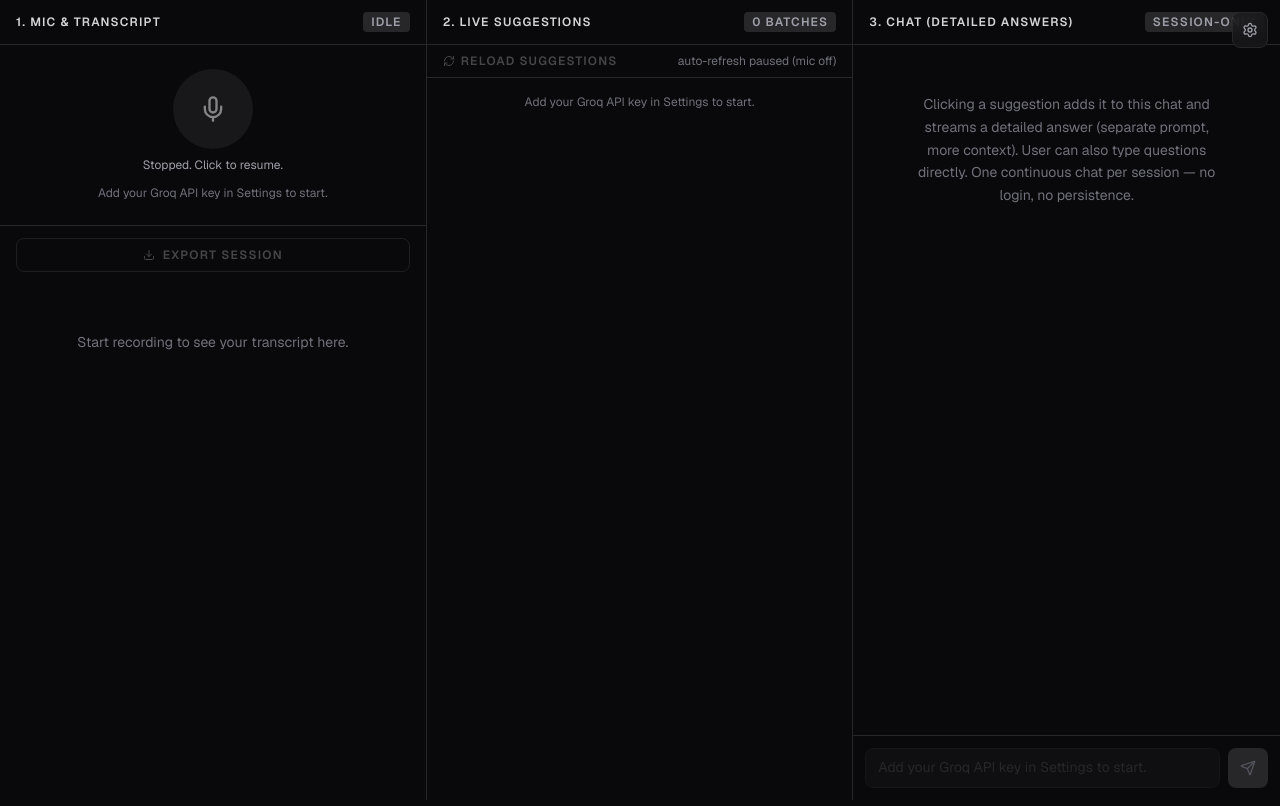
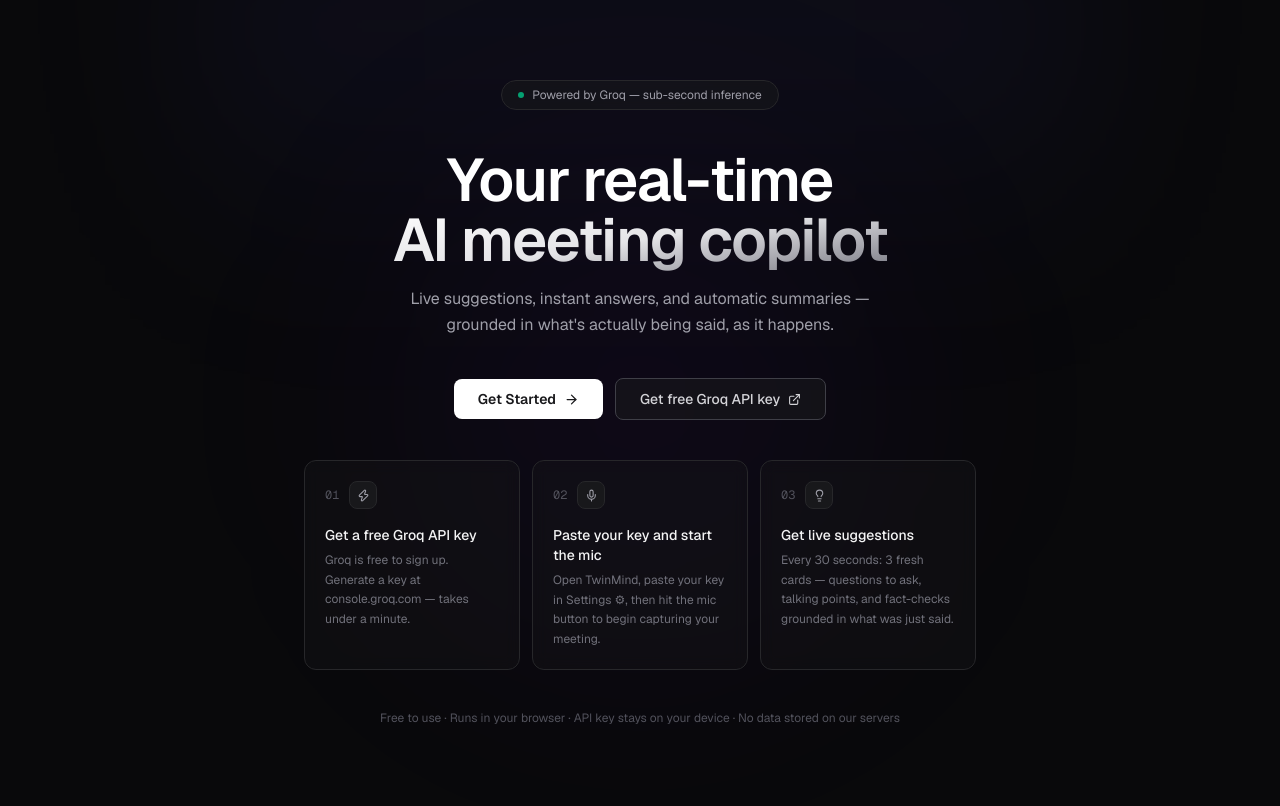
Before and after one commit to akv-iu/TwinMind-v2.0, a Next.js app in the folder twinmind-app/: page / in a window 1280 px wide. Built offline with nearby package versions, Linux system fonts and the light colour scheme.

Commit message:
Implement landing page with setup instructions and API key prompts; add InfraNoticeBanner component for demo notice. Some tuning to chat window

```diff
--- /dev/null
+++ b/twinmind-app/app/app/page.tsx
@@ -0,0 +1,53 @@
+'use client'
+
+import { useRef, useState } from 'react'
+import { Settings as SettingsIcon } from 'lucide-react'
+import { ThreeColumnLayout } from '@/components/layout/ThreeColumnLayout'
+import { TranscriptColumn } from '@/components/transcript/TranscriptColumn'
+import { SuggestionsColumn } from '@/components/suggestions/SuggestionsColumn'
+import { ChatColumn, type ChatColumnHandle } from '@/components/chat/ChatColumn'
+import { SettingsModal } from '@/components/settings/SettingsModal'
+import { InfraNoticeBanner } from '@/components/layout/InfraNoticeBanner'
+import { useStore } from '@/store'
+import type { SuggestionCard } from '@/lib/types'
+
+export default function AppPage() {
+  const [settingsOpen, setSettingsOpen] = useState(false)
+  const chatRef = useRef<ChatColumnHandle | null>(null)
+  const apiKey = useStore((s) => s.groqApiKey)
+  const noKey = !apiKey.trim()
+
+  function handleCardClick(card: SuggestionCard) {
+    chatRef.current?.sendCardAsMessage(card)
+  }
+
+  return (
+    <div className="flex h-screen flex-col">
+      <InfraNoticeBanner />
+
+      <div className="relative min-h-0 flex-1">
+        <button
+          type="button"
+          onClick={() => setSettingsOpen(true)}
+          aria-label="Open settings"
+          className="absolute right-3 top-3 z-30 flex h-9 w-9 items-center justify-center rounded-lg border border-zinc-800 bg-zinc-900/80 text-zinc-400 backdrop-blur transition-colors hover:bg-zinc-800 hover:text-zinc-200 focus-visible:outline-none focus-visible:ring-2 focus-visible:ring-zinc-600"
+        >
+          <SettingsIcon size={16} />
+        </button>
+
+        <ThreeColumnLayout
+          left={<TranscriptColumn />}
+          middle={
+            <SuggestionsColumn
+              onCardClick={handleCardClick}
+              cardsDisabled={noKey}
+            />
+          }
+          right={<ChatColumn ref={chatRef} />}
+        />
+      </div>
+
+      <SettingsModal open={settingsOpen} onClose={() => setSettingsOpen(false)} />
+    </div>
+  )
+}
--- a/twinmind-app/app/page.tsx
+++ b/twinmind-app/app/page.tsx
@@ -1,48 +1,123 @@
 'use client'
 
-import { useRef, useState } from 'react'
-import { Settings as SettingsIcon } from 'lucide-react'
-import { ThreeColumnLayout } from '@/components/layout/ThreeColumnLayout'
-import { TranscriptColumn } from '@/components/transcript/TranscriptColumn'
-import { SuggestionsColumn } from '@/components/suggestions/SuggestionsColumn'
-import { ChatColumn, type ChatColumnHandle } from '@/components/chat/ChatColumn'
-import { SettingsModal } from '@/components/settings/SettingsModal'
+import { useEffect, useState } from 'react'
+import Link from 'next/link'
+import { ArrowRight, ExternalLink, Lightbulb, Mic, Zap } from 'lucide-react'
 import { useStore } from '@/store'
-import type { SuggestionCard } from '@/lib/types'
 
-export default function Home() {
-  const [settingsOpen, setSettingsOpen] = useState(false)
-  const chatRef = useRef<ChatColumnHandle | null>(null)
+const STEPS = [
+  {
+    number: '01',
+    icon: Zap,
+    title: 'Get a free Groq API key',
+    description:
+      'Groq is free to sign up. Generate a key at console.groq.com — takes under a minute.',
+  },
+  {
+    number: '02',
+    icon: Mic,
+    title: 'Paste your key and start the mic',
+    description:
+      'Open TwinMind, paste your key in Settings ⚙, then hit the mic button to begin capturing your meeting.',
+  },
+  {
+    number: '03',
+    icon: Lightbulb,
+    title: 'Get live suggestions',
+    description:
+      'Every 30 seconds: 3 fresh cards — questions to ask, talking points, and fact-checks grounded in what was just said.',
+  },
+]
+
+export default function LandingPage() {
+  const [mounted, setMounted] = useState(false)
   const apiKey = useStore((s) => s.groqApiKey)
-  const noKey = !apiKey.trim()
+  const hasKey = mounted && apiKey.trim().length > 0
 
-  function handleCardClick(card: SuggestionCard) {
-    chatRef.current?.sendCardAsMessage(card)
-  }
+  useEffect(() => {
+    setMounted(true)
+  }, [])
 
   return (
-    <div className="relative h-screen">
-      <button
-        type="button"
-        onClick={() => setSettingsOpen(true)}
-        aria-label="Open settings"
-        className="absolute right-3 top-3 z-30 flex h-9 w-9 items-center justify-center rounded-lg border border-zinc-800 bg-zinc-900/80 text-zinc-400 backdrop-blur transition-colors hover:bg-zinc-800 hover:text-zinc-200 focus-visible:outline-none focus-visible:ring-2 focus-visible:ring-zinc-600"
-      >
-        <SettingsIcon size={16} />
-      </button>
+    <div className="relative flex min-h-screen flex-col items-center justify-center overflow-hidden bg-zinc-950 px-6 py-20">
 
-      <ThreeColumnLayout
-        left={<TranscriptColumn />}
-        middle={
-          <SuggestionsColumn
-            onCardClick={handleCardClick}
-            cardsDisabled={noKey}
-          />
-        }
-        right={<ChatColumn ref={chatRef} />}
-      />
+      {/* Background glows */}
+      <div className="pointer-events-none absolute inset-0 overflow-hidden">
+        <div className="absolute left-1/2 top-[-80px] h-[400px] w-[900px] -translate-x-1/2 bg-gradient-to-b from-indigo-500/8 to-transparent blur-[90px]" />
+        <div className="absolute left-1/2 top-1/2 h-[500px] w-[500px] -translate-x-1/2 -translate-y-1/2 rounded-full bg-violet-600/5 blur-[120px]" />
+      </div>
 
-      <SettingsModal open={settingsOpen} onClose={() => setSettingsOpen(false)} />
+      <div className="relative z-10 mx-auto flex w-full max-w-2xl flex-col items-center gap-10 text-center">
+
+        {/* Badge */}
+        <div className="flex items-center gap-2 rounded-full border border-zinc-800 bg-zinc-900/60 px-4 py-1.5 text-xs text-zinc-400 backdrop-blur">
+          <span className="h-1.5 w-1.5 animate-pulse rounded-full bg-emerald-400" />
+          Powered by Groq — sub-second inference
+        </div>
+
+        {/* Hero text */}
+        <div className="flex flex-col gap-4">
+          <h1 className="text-5xl font-semibold tracking-tight text-white sm:text-6xl">
+            Your real-time
+            <br />
+            <span className="bg-gradient-to-br from-white via-zinc-200 to-zinc-500 bg-clip-text text-transparent">
+              AI meeting copilot
+            </span>
+          </h1>
+          <p className="mx-auto max-w-lg text-base leading-relaxed text-zinc-400">
+            Live suggestions, instant answers, and automatic summaries — grounded in
+            what&apos;s actually being said, as it happens.
+          </p>
+        </div>
+
+        {/* CTAs */}
+        <div className="flex flex-col items-center gap-3 sm:flex-row">
+          <Link
+            href="/app"
+            className="inline-flex items-center gap-2 rounded-lg bg-white px-6 py-2.5 text-sm font-semibold text-zinc-900 transition-colors hover:bg-zinc-100"
+          >
+            {hasKey ? 'Continue to App' : 'Get Started'}
+            <ArrowRight size={15} />
+          </Link>
+          <a
+            href="https://console.groq.com/keys"
+            target="_blank"
+            rel="noopener noreferrer"
+            className="inline-flex items-center gap-2 rounded-lg border border-zinc-700 bg-zinc-900/60 px-6 py-2.5 text-sm font-medium text-zinc-300 transition-colors hover:border-zinc-500 hover:text-white"
+          >
+            Get free Groq API key
+            <ExternalLink size={13} />
+          </a>
+        </div>
+
+        {/* Steps */}
+        <div className="grid w-full gap-3 sm:grid-cols-3">
+          {STEPS.map(({ number, icon: Icon, title, description }) => (
+            <div
+              key={number}
+              className="flex flex-col gap-4 rounded-xl border border-zinc-800 bg-zinc-900/40 p-5 text-left backdrop-blur transition-colors hover:border-zinc-700"
+            >
+              <div className="flex items-center gap-2.5">
+                <span className="font-mono text-xs text-zinc-600">{number}</span>
+                <div className="flex h-7 w-7 items-center justify-center rounded-lg border border-zinc-800 bg-zinc-900">
+                  <Icon size={13} className="text-zinc-400" />
+                </div>
+              </div>
+              <div className="flex flex-col gap-1.5">
+                <p className="text-sm font-medium text-zinc-100">{title}</p>
+                <p className="text-xs leading-relaxed text-zinc-500">{description}</p>
+              </div>
+            </div>
+          ))}
+        </div>
+
+        {/* Footer note */}
+        <p className="text-xs text-zinc-600">
+          Free to use&nbsp;·&nbsp;Runs in your browser&nbsp;·&nbsp;API key stays on your
+          device&nbsp;·&nbsp;No data stored on our servers
+        </p>
+
+      </div>
     </div>
   )
 }
--- /dev/null
+++ b/twinmind-app/components/layout/InfraNoticeBanner.tsx
@@ -0,0 +1,30 @@
+'use client'
+
+import { useState } from 'react'
+import { X, Info } from 'lucide-react'
+
+export function InfraNoticeBanner() {
+  const [dismissed, setDismissed] = useState(false)
+  if (dismissed) return null
+
+  return (
+    <div className="flex items-center justify-between gap-3 border-b border-amber-900/40 bg-amber-950/30 px-4 py-2 text-xs text-amber-300/80">
+      <div className="flex items-center gap-2 min-w-0">
+        <Info size={12} className="shrink-0 text-amber-400/70" />
+        <span className="truncate">
+          Demo on <span className="font-medium text-amber-300">Vercel Hobby</span> — 10s function limit applies. Occasional timeouts possible under load.
+          Production deployment would move to{' '}
+          <span className="font-medium text-amber-300">Pro tier</span> for extended limits and SLA.
+        </span>
+      </div>
+      <button
+        type="button"
+        onClick={() => setDismissed(true)}
+        aria-label="Dismiss notice"
+        className="shrink-0 rounded p-0.5 text-amber-400/50 transition-colors hover:bg-amber-900/40 hover:text-amber-300"
+      >
+        <X size={12} />
+      </button>
+    </div>
+  )
+}
--- a/twinmind-app/components/layout/ThreeColumnLayout.tsx
+++ b/twinmind-app/components/layout/ThreeColumnLayout.tsx
@@ -8,7 +8,7 @@
 
 export function ThreeColumnLayout({ left, middle, right }: ThreeColumnLayoutProps) {
   return (
-    <main className="grid h-screen grid-cols-3 divide-x divide-zinc-800 bg-zinc-950 text-zinc-100">
+    <main className="grid h-full grid-cols-3 divide-x divide-zinc-800 bg-zinc-950 text-zinc-100">
       <section className="flex flex-col overflow-hidden">{left}</section>
       <section className="flex flex-col overflow-hidden">{middle}</section>
       <section className="flex flex-col overflow-hidden">{right}</section>
```
Also changed, not shown: twinmind-app/store/settingsSlice.ts (+6 -5 lines).
